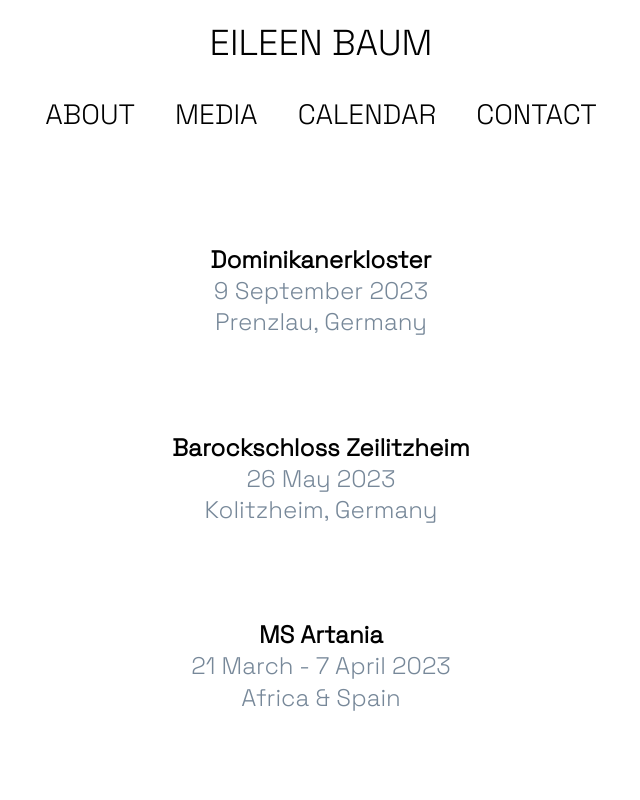
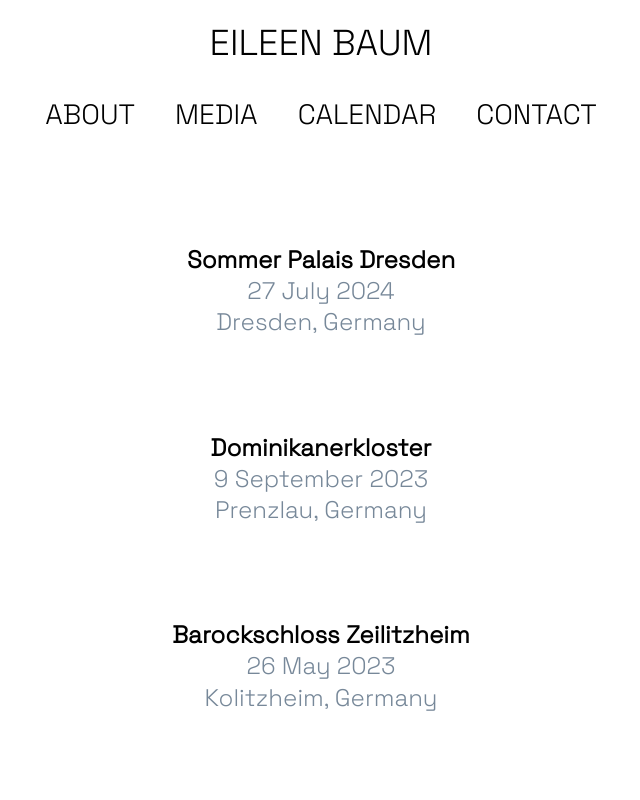
Before and after one commit to Matt0107/eileen-react-second-version, a React (Create React App) app: page /Calendar in a window 1280 px wide. Shown: the top 800 px of the page, without its empty margins (319-959 px from the left). Built offline with nearby package versions, Linux system fonts and the light colour scheme.

Commit message:
calendar updated

```diff
--- a/src/pages/Calendar.js
+++ b/src/pages/Calendar.js
@@ -7,6 +7,11 @@ const Calendar = () => {
     <div>
       <Navigation />
       <div id="calendar-section">
+        <div class="event">
+          <p>Sommer Palais Dresden</p>
+          <p className="event-sub">27 July 2024</p>
+          <p className="event-sub">Dresden, Germany</p>
+        </div>
         <div class="event">
           <p>Dominikanerkloster</p>
           <p className="event-sub">9 September 2023</p>
```
